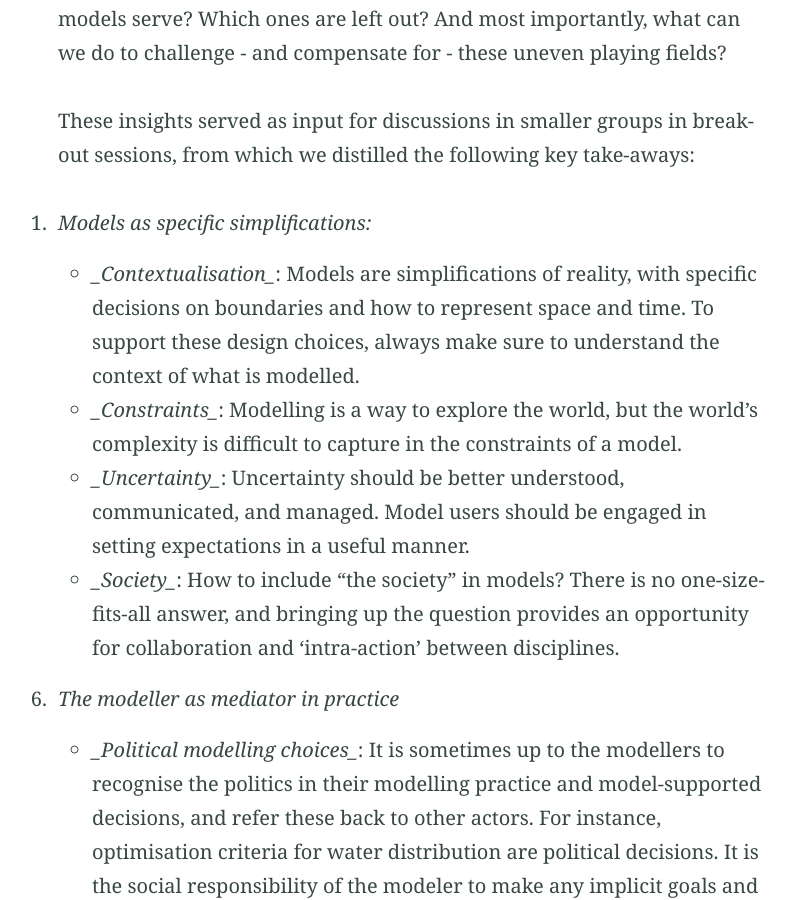
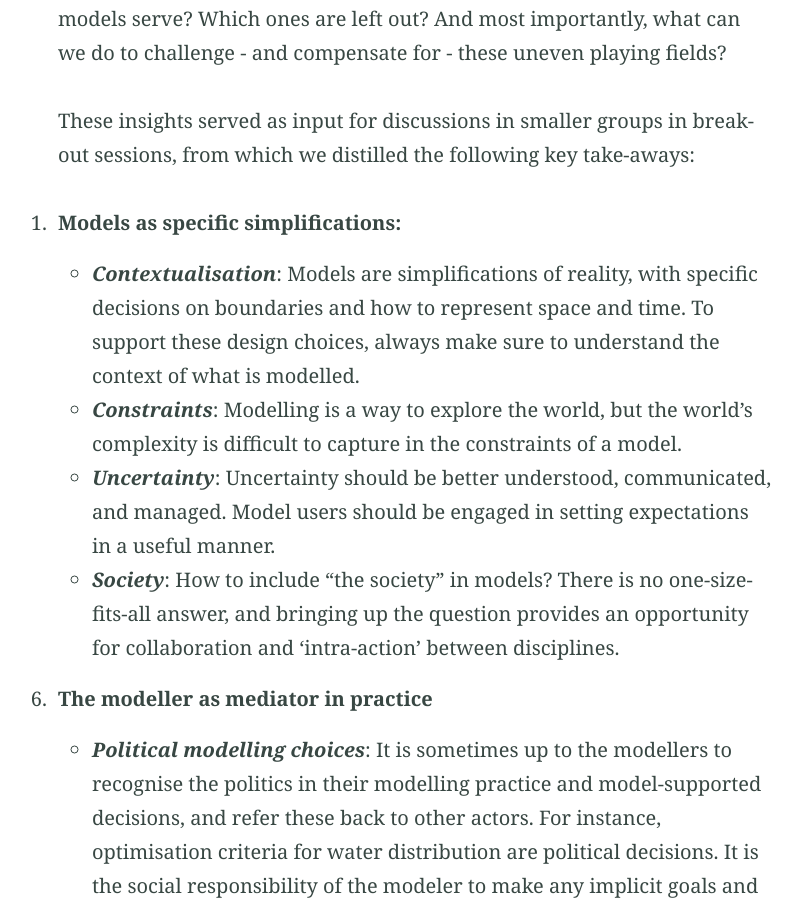
Before and after one commit to cat-water-models/cat-water-models.github.io, a Jekyll site: the page built from _posts/2025-04-15-so-models-have-a-social-life.md, in a window 1280 px wide and 900 px high, scrolled down 2418 px. Shown: the whole window, without its empty margins (225-1026 px from the left). Built offline with Jekyll 4.4.1, drawn with Linux system fonts in a browser that asks for light colours; some of the changed text lies outside the part shown.

Commit message:
Update 2025-04-15-so-models-have-a-social-life.md

```diff
--- a/_posts/2025-04-15-so-models-have-a-social-life.md
+++ b/_posts/2025-04-15-so-models-have-a-social-life.md
@@ -13,7 +13,7 @@ _These were the questions we shared with speakers and participants of a conversa
 
 <!-- more -->
 
-*So why talk about politics and society when it comes to models?*
+**So why talk about politics and society when it comes to models?**
 
 Models validate and influence how people think about and interact with water, both in terms of the ideas behind them and the actual data and tools used. Many choices—whether obvious or hidden, and by modellers, funders, commissioners or users—affect how they are designed, what they can do, and who can engage with the process.
 
@@ -25,20 +25,20 @@ As an experienced modeller, Tobias pointed out that sometimes modellers need to
 <!-- more -->
 These insights served as input for discussions in smaller groups in  break-out sessions, from which we distilled the following key take-aways:
 
-1. *Models as specific simplifications:*
-- *_Contextualisation_*: Models are simplifications of reality, with specific decisions on boundaries and how to represent space and time. To support these design choices, always make sure to understand the context of what is modelled.
-- *_Constraints_*: Modelling is a way to explore the world, but the world’s complexity is difficult to capture in the constraints of a model.
-- *_Uncertainty_*:  Uncertainty should be better understood, communicated, and managed. Model users should be engaged in setting expectations in a useful manner.
-- *_Society_*: How to include "the society" in models? There is no one-size-fits-all answer, and bringing up the question provides an opportunity for collaboration and ‘intra-action’ between disciplines.
+1. **Models as specific simplifications:**
+- **_Contextualisation_**: Models are simplifications of reality, with specific decisions on boundaries and how to represent space and time. To support these design choices, always make sure to understand the context of what is modelled.
+- **_Constraints_**: Modelling is a way to explore the world, but the world’s complexity is difficult to capture in the constraints of a model.
+- **_Uncertainty_**:  Uncertainty should be better understood, communicated, and managed. Model users should be engaged in setting expectations in a useful manner.
+- **_Society_**: How to include "the society" in models? There is no one-size-fits-all answer, and bringing up the question provides an opportunity for collaboration and ‘intra-action’ between disciplines.
 
-2. *The modeller as mediator in practice*
-- *_Political modelling choices_*: It is sometimes up to the modellers to recognise the politics in their modelling practice and model-supported decisions, and refer these back to other actors. For instance, optimisation criteria for water distribution are political decisions. It is the social responsibility of the modeler to make any implicit goals and decisions of a model explicit to all people who are impacted by such decisions.
-- *_Model uses & responsibility_*: It is the ethical responsibility of the modeller to prevent harmful uses of models and outcomes. The challenges is when the modeller has little influence on this.
+2. **The modeller as mediator in practice**
+- **_Political modelling choices_**: It is sometimes up to the modellers to recognise the politics in their modelling practice and model-supported decisions, and refer these back to other actors. For instance, optimisation criteria for water distribution are political decisions. It is the social responsibility of the modeler to make any implicit goals and decisions of a model explicit to all people who are impacted by such decisions.
+- **_Model uses & responsibility_**: It is the ethical responsibility of the modeller to prevent harmful uses of models and outcomes. The challenges is when the modeller has little influence on this.
 
-3. *Modelling as a joint responsibility*
-- *_Creating a shared responsibility_*: Making the social and political life of models explicit can be a way to create a shared responsibility of models development and use in a project.
-- *_Individual & institutional_*: The responsibility resides not only with individual modellers through ethical consciousness and training, but also with the institutions where these models are mobilized and used, necessitating regulatory frameworks.
-- *_Limits in agency_*:  Novice modellers are often ‘driven’ to one or another model, often influenced by senior modellers. It takes time to understand what these choices mean, and often there is little space to choose other options.
+3. **Modelling as a joint responsibility**
+- **_Creating a shared responsibility_**: Making the social and political life of models explicit can be a way to create a shared responsibility of models development and use in a project.
+- **_Individual & institutional_**: The responsibility resides not only with individual modellers through ethical consciousness and training, but also with the institutions where these models are mobilized and used, necessitating regulatory frameworks.
+- **_Limits in agency_**:  Novice modellers are often ‘driven’ to one or another model, often influenced by senior modellers. It takes time to understand what these choices mean, and often there is little space to choose other options.
 
 <!-- more -->
 
```
